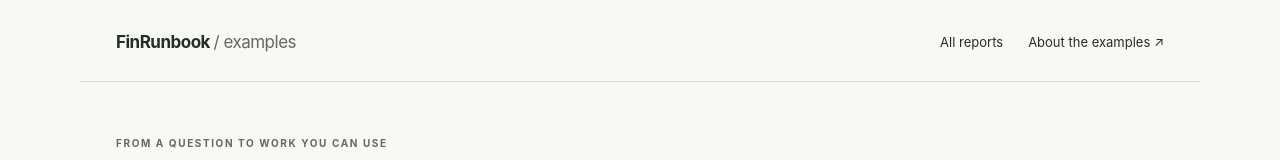
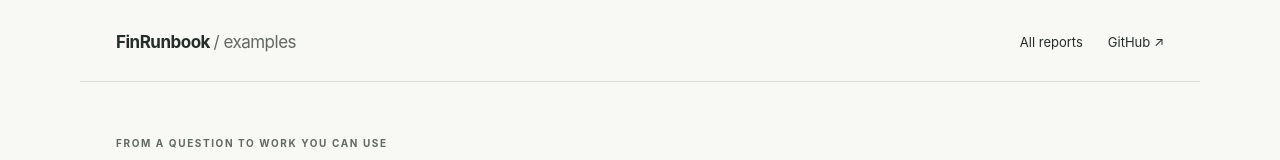
Before and after one commit to ickma2311/FinRunbook, a plain HTML site: page examples/index.html in a window 1280 px wide. Shown: the top 160 px of the page. Drawn offline with Linux system fonts and the light colour scheme.

Commit message:
Link examples header to GitHub repository

```diff
--- a/examples/index.html
+++ b/examples/index.html
@@ -1,6 +1,6 @@
 <!doctype html>
 <html lang="en"><head><meta charset="utf-8"><meta name="viewport" content="width=device-width,initial-scale=1"><meta name="description" content="See real answers to financial research questions, take the data, and adapt the question to your company."><title>FinRunbook | Start with your question</title><link rel="stylesheet" href="gallery.css"><script src="gallery.js" defer></script></head>
-<body><header class="site-header"><a class="wordmark" href="./">FinRunbook <span>/ examples</span></a><nav aria-label="Main navigation"><a href="#archive">All reports</a><a href="README.md">About the examples ↗</a></nav></header><main>
+<body><header class="site-header"><a class="wordmark" href="./">FinRunbook <span>/ examples</span></a><nav aria-label="Main navigation"><a href="#archive">All reports</a><a href="https://github.com/ickma2311/FinRunbook">GitHub ↗</a></nav></header><main>
 <section class="intro"><p class="eyebrow">FROM A QUESTION TO WORK YOU CAN USE</p><h1>What are you trying<br>to figure out?</h1><p>See a real answer. Open the report or take the data.<br class="wide-only"> Then make the question your own.</p></section>
 <section id="use-cases" aria-label="Explore a research question"><div class="question-tabs" aria-label="Research questions">
 <a class="question-tab" id="tab-earnings" href="#earnings-update" data-panel="earnings-update"><span class="tab-number">01</span><span>What changed<br>this quarter?</span><span class="tab-arrow">↗</span></a>
```
